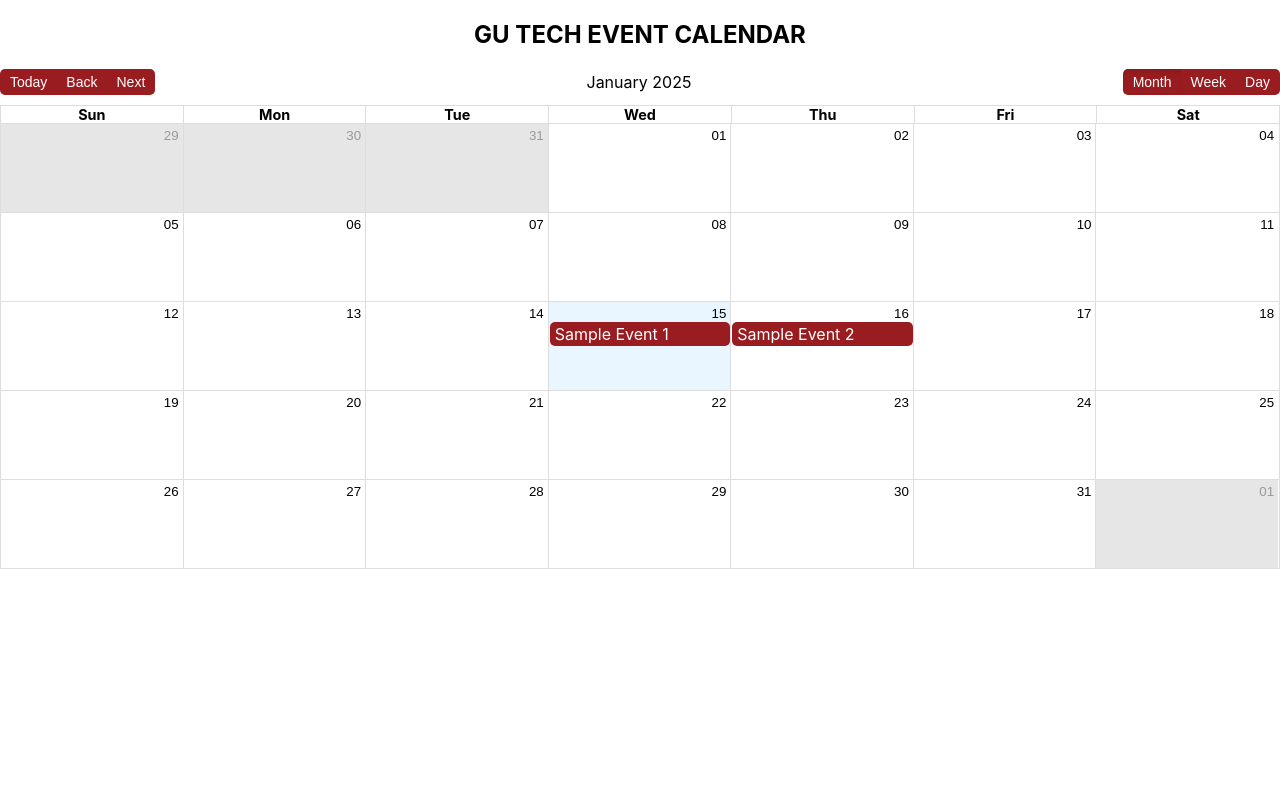
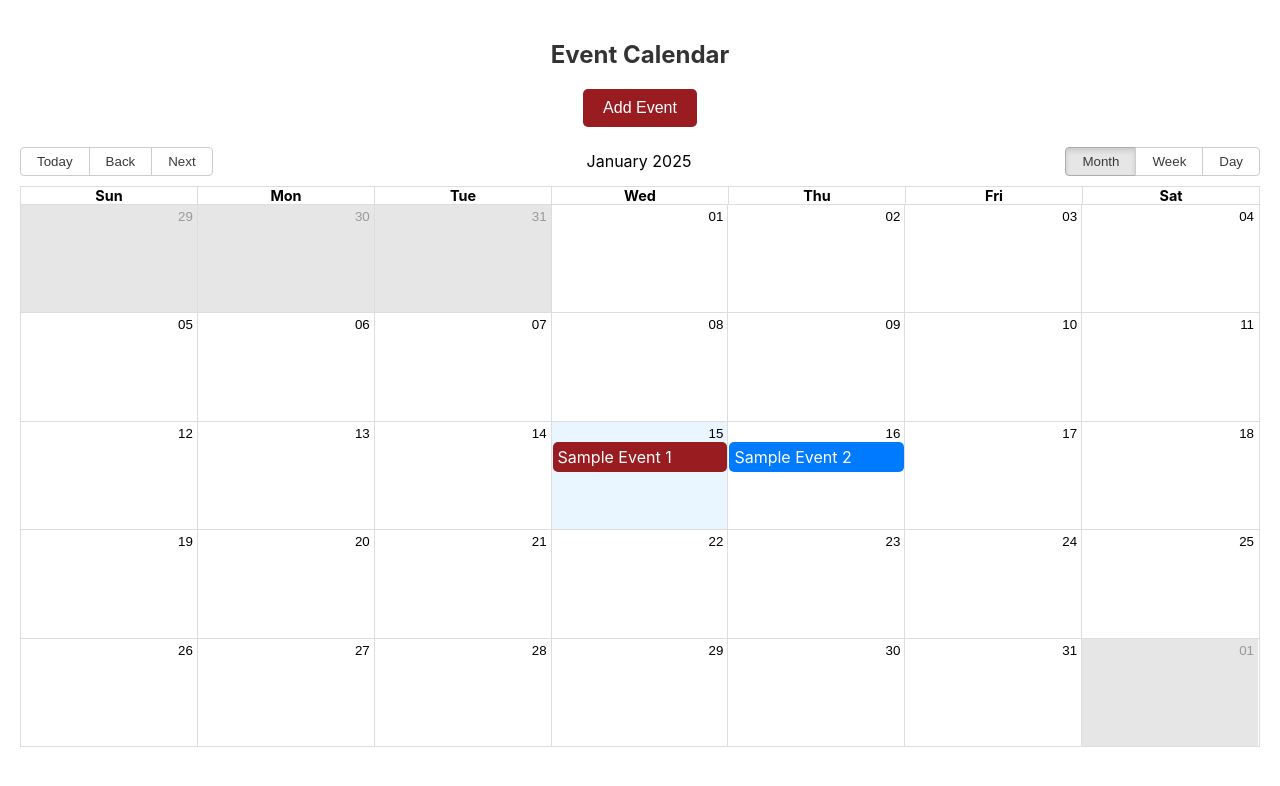
Before and after one commit to ZohaMobin/gutech-adminportal, a React (Create React App) app: page / in a window 1280 px wide. Shown: the top 786 px of the page. Built offline with nearby package versions, Linux system fonts and the light colour scheme.

Commit message:
add event updated

```diff
--- a/src/Pages/Event Calenadar.css
+++ b/src/Pages/Event Calenadar.css
@@ -1,84 +1,93 @@
-/* CSS Styles for CalendarComponent */
+.admin-calendar-container {
+    padding: 20px;
+  }
 
-/* Change the color of the heading */
-.calendar-heading {
-    color: black; /* Green color */
+  .calendar-heading {
     text-align: center;
+    color: #333;
     margin-bottom: 20px;
-}
+  }
 
-/* Change color of "Today", "Back", and "Next" buttons */
-.rbc-toolbar button {
-    background-color: #991D20; /* Blue color */
+  .add-event-button {
+    display: block;
+    margin: 0 auto 20px auto;
+    padding: 10px 20px;
+    font-size: 16px;
     color: white;
+    background-color: #991D20;
     border: none;
-    padding: 5px 10px;
     border-radius: 5px;
     cursor: pointer;
+  }
+
+  .add-event-button:hover {
+    background-color: #7A1618;
+  }
+
+  /* Modal styles */
+  .modal {
+    position: fixed;
+    top: 0;
+    left: 0;
+    width: 100%;
+    height: 100%;
+    background-color: rgba(0, 0, 0, 0.5);
+    display: flex;
+    justify-content: center;
+    align-items: center;
+    z-index: 1000;
+  }
+
+  .modal-content {
+    background: white;
+    padding: 20px;
+    border-radius: 10px;
+    width: 400px;
+    text-align: center;
+    box-shadow: 0 4px 6px rgba(0, 0, 0, 0.1);
+  }
+
+  .modal-content label {
+    display: block;
+    margin: 10px 0;
     font-size: 14px;
-}
-/* Remove the blue background highlight when an event is selected */
-.rbc-event:focus, .rbc-event:hover {
-    outline: none; /* Remove default focus outline */
-    background-color: #991D20; /* Keep your custom event color */
-    color: white;
-}
+  }
 
-/* Hover effect for toolbar buttons */
-.rbc-toolbar button:hover {
-    background-color: #991D20; /* Darker blue on hover */
-}
-/* Change the background color of the selected day */
-.rbc-day-slot.rbc-selected {
-    background-color: #991D20 !important; /* Red color */
-    color: white; /* Optional: Change text color */
-}
+  .modal-content input {
+    width: 100%;
+    padding: 8px;
+    margin-top: 5px;
+    border: 1px solid #ccc;
+    border-radius: 5px;
+  }
 
+  .modal-actions {
+    margin-top: 20px;
+  }
 
-/* Change color of "Month", "Week", "Day" views */
-.rbc-toolbar .rbc-btn-group button {
-    background-color: #991D20; /* Gray color */
-    color: white;
-}
-
-/* Hover effect for view buttons */
-.rbc-toolbar .rbc-btn-group button:hover {
-    background-color: #991D20; /* Darker gray */
-}
-
-/* Active view button style */
-.rbc-toolbar .rbc-btn-group button.rbc-active {
-    background-color: #991D20; /* Green color */
-    color: white;
-}
-
-/* Change the background color of events */
-.rbc-event {
-    background-color: #991D20; /* Orange color */
-    color: white;
+  .save-button,
+  .cancel-button {
+    padding: 10px 15px;
     border: none;
     border-radius: 5px;
-    padding: 2px 5px;
-}
+    cursor: pointer;
+    margin: 0 10px;
+  }
 
-/* Change the toast styles */
-.toast {
-    position: fixed;
-    bottom: 20px;
-    left: 20px;
-    background-color: rgba(0, 0, 0, 0.7);
+  .save-button {
+    background-color: #991D20;
     color: white;
-    padding: 10px;
-    border-radius: 5px;
-    box-shadow: 0 4px 6px rgba(0, 0, 0, 0.1);
-    z-index: 1000;
-}
+  }
 
-.toast button {
-    color: white;
-    border: none;
-    background: none;
-    cursor: pointer;
-    font-size: 14px;
-    margin-left: 10px;
-}
+  .save-button:hover {
+    background-color: #7A1618;
+  }
+
+  .cancel-button {
+    background-color: #ccc;
+    color: black;
+  }
+
+  .cancel-button:hover {
+    background-color: #bbb;
+  }
--- a/src/Pages/Event Calendar.jsx
+++ b/src/Pages/Event Calendar.jsx
@@ -2,66 +2,135 @@ import React, { useState, useEffect, useCallback } from 'react';
 import { Calendar, momentLocalizer } from 'react-big-calendar';
 import moment from 'moment';
 import 'react-big-calendar/lib/css/react-big-calendar.css';
-import './Event Calenadar.css'; // Importing the CSS file
+import './Event Calenadar.css';
 
 const localizer = momentLocalizer(moment);
 
-function CalendarComponent() {
-  const [myEvents, setEvents] = useState([]);  // State for events
-  const [isToastOpen, setToastOpen] = useState(false);  // State for toast visibility
-  const [toastText, setToastText] = useState('');  // State for the toast message
+function AdminEventCalendar() {
+  const [myEvents, setEvents] = useState([]);
+  const [newEvent, setNewEvent] = useState({
+    title: '',
+    start: '',
+    end: '',
+    color: '#991D20', // Default color
+  });
+  const [isModalOpen, setModalOpen] = useState(false);
 
-  const handleToastClose = useCallback(() => {
-    setToastOpen(false);  // Close the toast when invoked
+  const handleEventAdd = () => {
+    if (newEvent.title && newEvent.start && newEvent.end) {
+      setEvents([
+        ...myEvents,
+        {
+          ...newEvent,
+          start: new Date(newEvent.start),
+          end: new Date(newEvent.end)
+        }
+      ]);
+      setNewEvent({ title: '', start: '', end: '', color: '#991D20' });
+      setModalOpen(false);
+    } else {
+      alert('Please fill in all fields');
+    }
+  };
+
+  const handleModalClose = useCallback(() => {
+    setModalOpen(false);
+    setNewEvent({ title: '', start: '', end: '', color: '#991D20' });
   }, []);
 
-  const handleEventClick = useCallback((event) => {
-    setToastText(event.title);  // Set the toast message to the event title
-    setToastOpen(true);         // Open the toast
-  }, []);
-
-  // Fetch events for the calendar (could be from an API, or hardcoded events)
   useEffect(() => {
-    const fetchedEvents = [
+    const initialEvents = [
       {
         title: 'Sample Event 1',
-        start: new Date(2025, 0, 15, 10, 0), // January 15, 2025, 10:00 AM
-        end: new Date(2025, 0, 15, 11, 0),   // January 15, 2025, 11:00 AM
+        start: new Date(2025, 0, 15, 10, 0),
+        end: new Date(2025, 0, 15, 11, 0),
+        color: '#991D20',
       },
       {
         title: 'Sample Event 2',
-        start: new Date(2025, 0, 16, 12, 0), // January 16, 2025, 12:00 PM
-        end: new Date(2025, 0, 16, 13, 0),   // January 16, 2025, 1:00 PM
+        start: new Date(2025, 0, 16, 12, 0),
+        end: new Date(2025, 0, 16, 13, 0),
+        color: '#007BFF',
       },
     ];
-
-    // Set fetched events to state
-    setEvents(fetchedEvents);
+    setEvents(initialEvents);
   }, []);
 
   return (
-    <div>
-      <h2 className="calendar-heading">GU TECH EVENT CALENDAR</h2>
+    <div className="admin-calendar-container">
+      <h2 className="calendar-heading"> Event Calendar</h2>
+
+      <button className="add-event-button" onClick={() => setModalOpen(true)}>
+        Add Event
+      </button>
 
       <Calendar
         localizer={localizer}
-        events={myEvents}        // The event data
-        startAccessor="start"    // Start date of the event
-        endAccessor="end"        // End date of the event
-        style={{ height: 500 }}   // Calendar height
-        onSelectEvent={handleEventClick}  // Event click handler
-        views={['month', 'week', 'day']}  // Views available (month, week, day)
+        events={myEvents}
+        startAccessor="start"
+        endAccessor="end"
+        style={{ height: 600 }}
+        views={['month', 'week', 'day']}
+        selectable
+        eventPropGetter={(event) => ({
+          style: {
+            backgroundColor: event.color,
+            color: 'white',
+            borderRadius: '5px',
+            padding: '5px',
+          },
+        })}
       />
 
-      {/* Toast Message (Simple Alert for now) */}
-      {isToastOpen && (
-        <div className="toast">
-          <p>{toastText}</p>
-          <button onClick={handleToastClose}>Close</button>
+      {isModalOpen && (
+        <div className="modal">
+          <div className="modal-content">
+            <h3>Add New Event</h3>
+            <label>
+              Title:
+              <input
+                type="text"
+                value={newEvent.title}
+                onChange={(e) => setNewEvent({ ...newEvent, title: e.target.value })}
+              />
+            </label>
+            <label>
+              Start:
+              <input
+                type="datetime-local"
+                value={newEvent.start}
+                onChange={(e) => setNewEvent({ ...newEvent, start: e.target.value })}
+              />
+            </label>
+            <label>
+              End:
+              <input
+                type="datetime-local"
+                value={newEvent.end}
+                onChange={(e) => setNewEvent({ ...newEvent, end: e.target.value })}
+              />
+            </label>
+            <label>
+              Event Color:
+              <input
+                type="color"
+                value={newEvent.color}
+                onChange={(e) => setNewEvent({ ...newEvent, color: e.target.value })}
+              />
+            </label>
+            <div className="modal-actions">
+              <button className="save-button" onClick={handleEventAdd}>
+                Save
+              </button>
+              <button className="cancel-button" onClick={handleModalClose}>
+                Cancel
+              </button>
+            </div>
+          </div>
         </div>
       )}
     </div>
   );
 }
 
-export default CalendarComponent;
+export default AdminEventCalendar;
```
